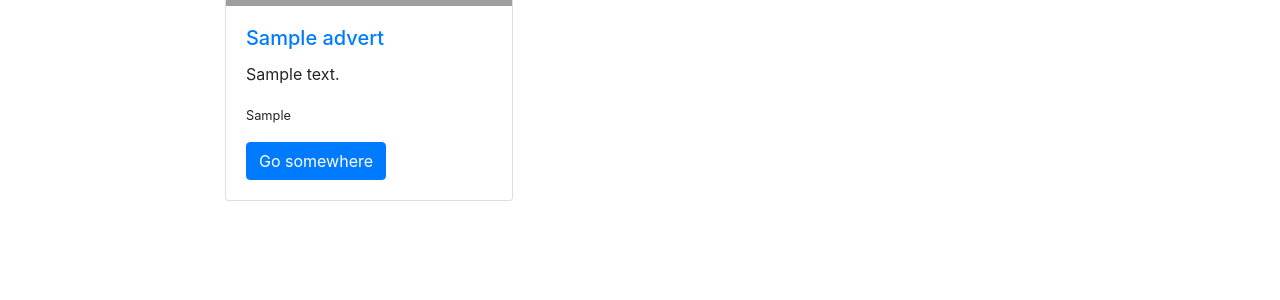
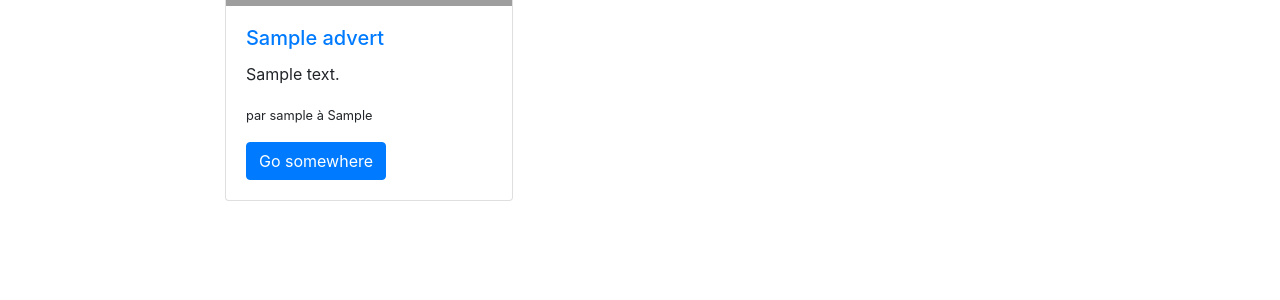
Before and after one commit to lucaschewy/CollaborativePlatform, a PHP site: page / in a window 1280 px wide. Shown: the part 481-781 px from the top of the page. Run offline with PHP 8.4, Linux system fonts and the light colour scheme; the visitor is signed in with stand-in values (Sample User, id 1); tables that the repository leaves empty or names only in its code hold one stand-in row (values such as "Sample post"); grey boxes are pictures that could not be loaded.

Commit message:
amélioration advert

```diff
--- a/functions/createAdvert.php
+++ b/functions/createAdvert.php
@@ -13,5 +13,4 @@ $req->execute(array(
      'image_url' => $_POST["image"],
 ));
 
-
 ?>
--- a/index.php
+++ b/index.php
@@ -25,8 +25,8 @@
                             <h5 class="card-title"><?php echo $donnees['title']; ?></h5>
                         </a>
                         <p class="card-text"><?php echo $donnees['description']; ?></p>
-                        <p><small><?php echo $donnees['localisation']; ?></small></p>
-                        <a href="#" class="btn btn-primary">Go somewhere</a>
+                        <p><small>par <?php echo $_SESSION["pseudo"]; ?> à <?php echo $donnees['localisation']; ?></small></p>
+                        <a href="" class="btn btn-primary">Go somewhere</a>
                     </div>
                 </div>
             </div>
```
